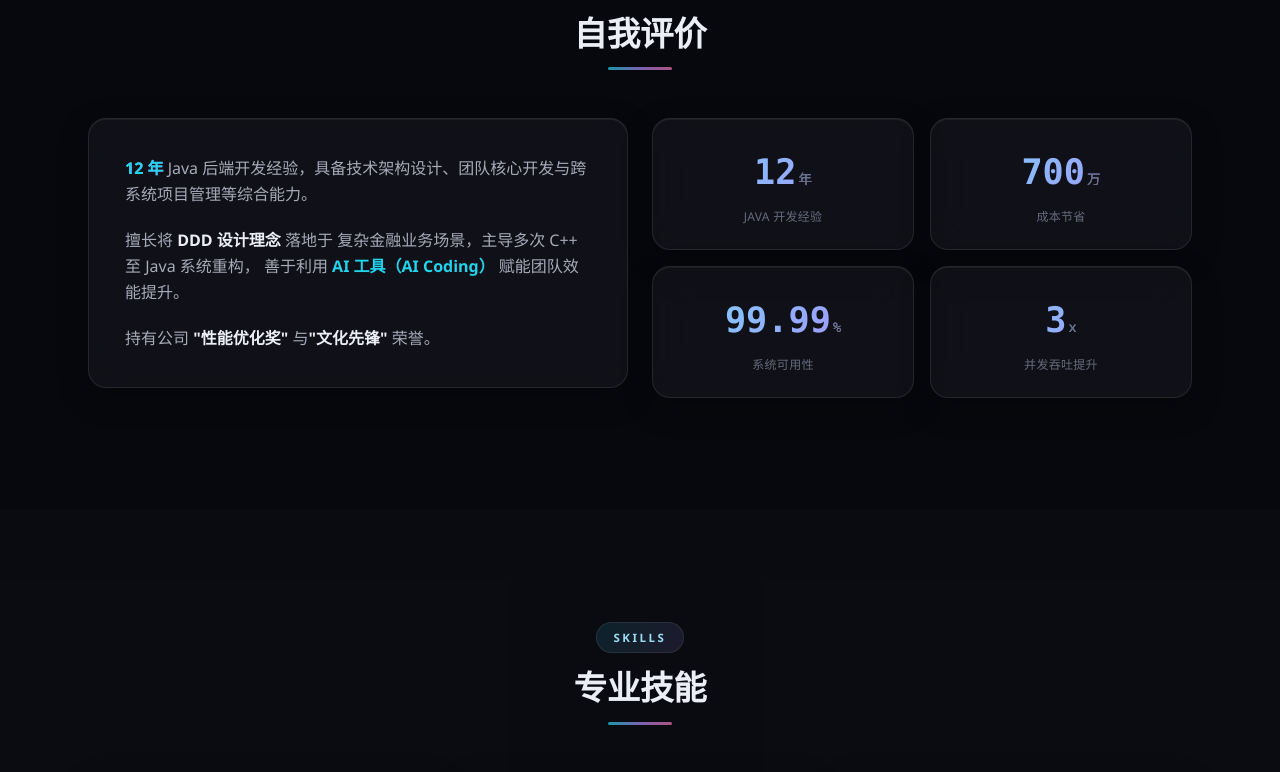
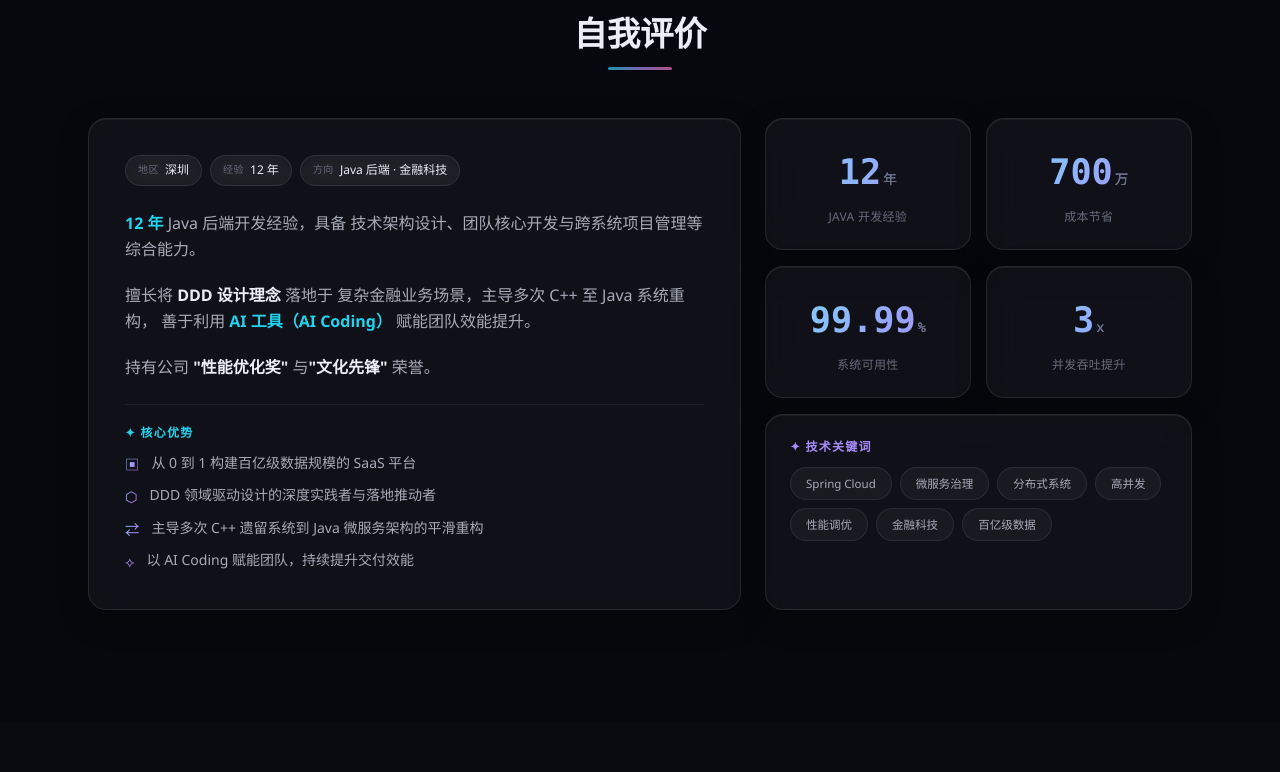
Before and after one commit to liuyangfei/myself, a React (Vite) app: page / in a window 1280 px wide. Shown: the part 944-1716 px from the top of the page. Built offline with nearby package versions, Linux system fonts and the light colour scheme.

Commit message:
Enrich About module with profile meta, core strengths, keywords; center Education

```diff
--- a/src/App.jsx
+++ b/src/App.jsx
@@ -530,17 +530,45 @@ function Hero() {
 
 /* ==================== 关于我 ==================== */
 function About({ stats }) {
+  const strengths = [
+    { icon: '▣', text: '从 0 到 1 构建百亿级数据规模的 SaaS 平台' },
+    { icon: '⬡', text: 'DDD 领域驱动设计的深度实践者与落地推动者' },
+    { icon: '⇄', text: '主导多次 C++ 遗留系统到 Java 微服务架构的平滑重构' },
+    { icon: '⟡', text: '以 AI Coding 赋能团队，持续提升交付效能' },
+  ]
+
+  const keywords = ['Spring Cloud', '微服务治理', '分布式系统', '高并发', '性能调优', '金融科技', '百亿级数据']
+
   return (
     <section id="about" className="relative py-20 md:py-28">
       <div className="max-w-6xl mx-auto px-6 relative z-10">
         <SectionTitle subtitle="ABOUT" title="自我评价" />
 
-        <div className="grid md:grid-cols-2 gap-6 items-start">
-          {/* 左侧文字 */}
-          <div className="sci-card p-7 md:p-9" data-reveal>
+        <div className="grid md:grid-cols-5 gap-6 items-stretch">
+          {/* 左侧：自我介绍（3/5） */}
+          <div className="md:col-span-3 sci-card p-7 md:p-9 flex flex-col" data-reveal>
+            {/* 档案元信息 */}
+            <div className="flex flex-wrap gap-2 mb-6">
+              {[
+                { label: '地区', value: '深圳' },
+                { label: '经验', value: '12 年' },
+                { label: '方向', value: 'Java 后端 · 金融科技' },
+              ].map((m) => (
+                <span key={m.label} className="glass-pill inline-flex items-center gap-1.5 px-3 py-1.5 rounded-full">
+                  <span className="text-[10px] font-mono uppercase tracking-wider"
+                    style={{ color: 'var(--text-muted)' }}>
+                    {m.label}
+                  </span>
+                  <span className="text-xs font-medium" style={{ color: 'var(--text-primary)' }}>
+                    {m.value}
+                  </span>
+                </span>
+              ))}
+            </div>
+
             <p className="text-[#a7abb8] text-base leading-relaxed mb-5">
-              <strong className="gradient-text" style={{ WebkitTextFillColor: 'var(--cyan)' }}>12 年</strong>{' '}
-              Java 后端开发经验，具备技术架构设计、团队核心开发与跨系统项目管理等综合能力。
+              <strong style={{ color: 'var(--cyan)' }}>12 年</strong> Java 后端开发经验，具备
+              技术架构设计、团队核心开发与跨系统项目管理等综合能力。
             </p>
             <p className="text-[#a7abb8] text-base leading-relaxed mb-5">
               擅长将 <strong style={{ color: 'var(--text-primary)' }}>DDD 设计理念</strong> 落地于
@@ -551,9 +579,29 @@ function About({ stats }) {
               持有公司 <strong style={{ color: 'var(--text-primary)' }}>"性能优化奖"</strong> 与
               <strong style={{ color: 'var(--text-primary)' }}>"文化先锋"</strong> 荣誉。
             </p>
+
+            {/* 核心优势 */}
+            <div className="mt-6 pt-5 flex-1" style={{ borderTop: '1px solid rgba(255,255,255,0.06)' }}>
+              <div className="text-xs font-semibold tracking-widest uppercase mb-3"
+                style={{ color: 'var(--cyan)' }}>
+                ✦ 核心优势
+              </div>
+              <ul className="space-y-2.5">
+                {strengths.map((s, i) => (
+                  <li key={i} className="flex items-start gap-3 text-sm"
+                    style={{ color: 'var(--text-secondary)' }}>
+                    <span className="gradient-text mt-0.5 flex-shrink-0" style={{ fontSize: '0.9rem' }}>
+                      {s.icon}
+                    </span>
+                    <span>{s.text}</span>
+                  </li>
+                ))}
+              </ul>
+            </div>
           </div>
 
-          {/* 右侧统计 */}
+          {/* 右侧：统计 + 技术关键词（2/5） */}
+          <div className="md:col-span-2 flex flex-col gap-4">
             <div className="grid grid-cols-2 gap-4">
               {stats.map((stat, i) => (
                 <div key={stat.label} className="sci-card p-6 text-center"
@@ -566,6 +614,20 @@ function About({ stats }) {
                   </div>
                 </div>
               ))}
+            </div>
+
+            {/* 技术关键词 */}
+            <div className="sci-card p-6 flex-1" data-reveal style={{ '--reveal-delay': '200ms' }}>
+              <div className="text-xs font-semibold tracking-widest uppercase mb-3"
+                style={{ color: 'var(--violet)' }}>
+                ✦ 技术关键词
+              </div>
+              <div className="flex flex-wrap gap-2">
+                {keywords.map((k) => (
+                  <span key={k} className="sci-chip" style={{ fontSize: '0.72rem' }}>{k}</span>
+                ))}
+              </div>
+            </div>
           </div>
         </div>
       </div>
@@ -738,7 +800,7 @@ function Projects({ projects }) {
 function Education() {
   return (
     <section className="relative py-20 md:py-28">
-      <div className="max-w-6xl mx-auto px-6 relative z-10">
+      <div className="max-w-6xl mx-auto px-6 relative z-10 text-center">
         <SectionTitle subtitle="EDUCATION" title="教育背景" />
 
         <div className="sci-card inline-block p-8 md:p-10 min-w-[320px] text-left" data-reveal>
```
Lines whose indentation alone changed are shown as unchanged.
